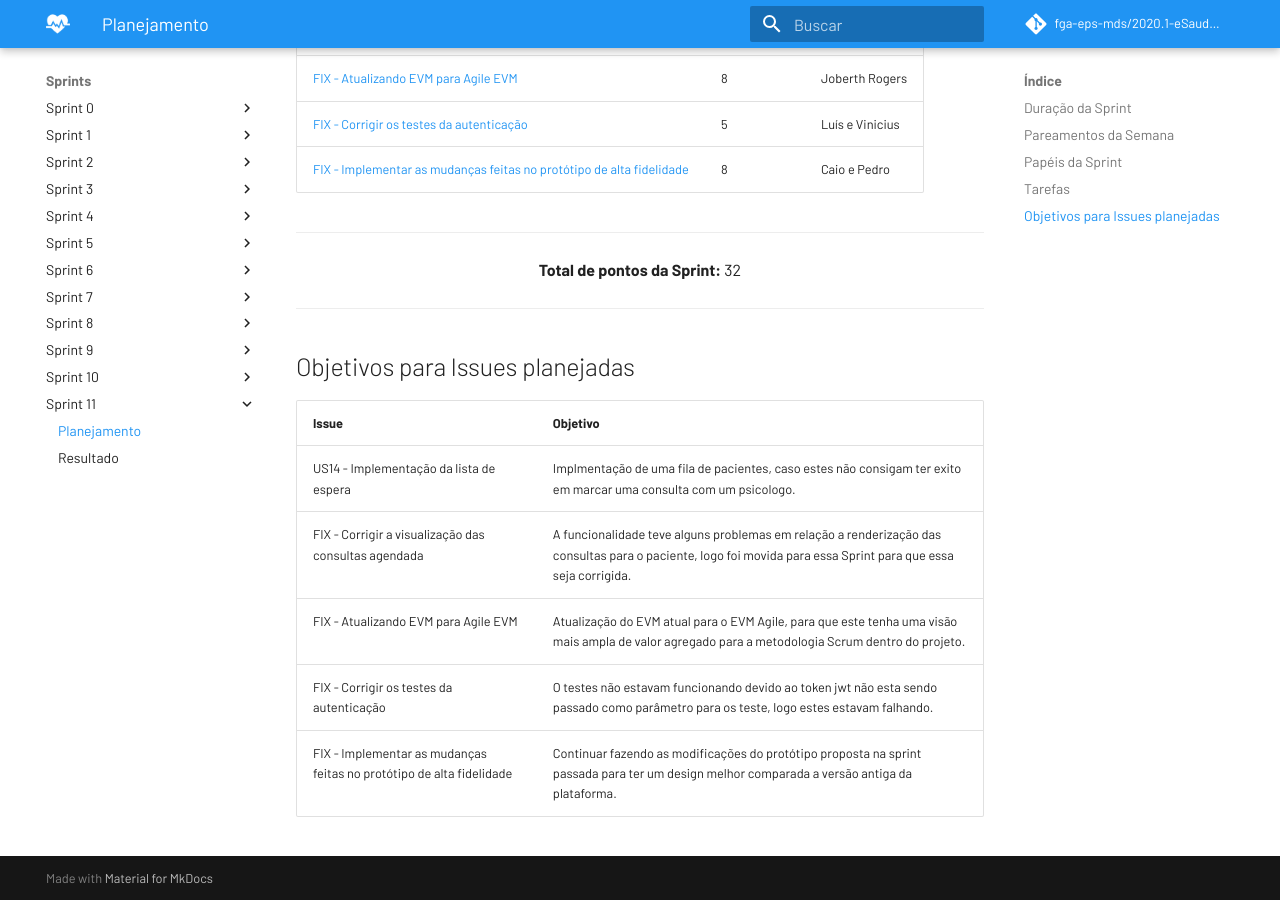
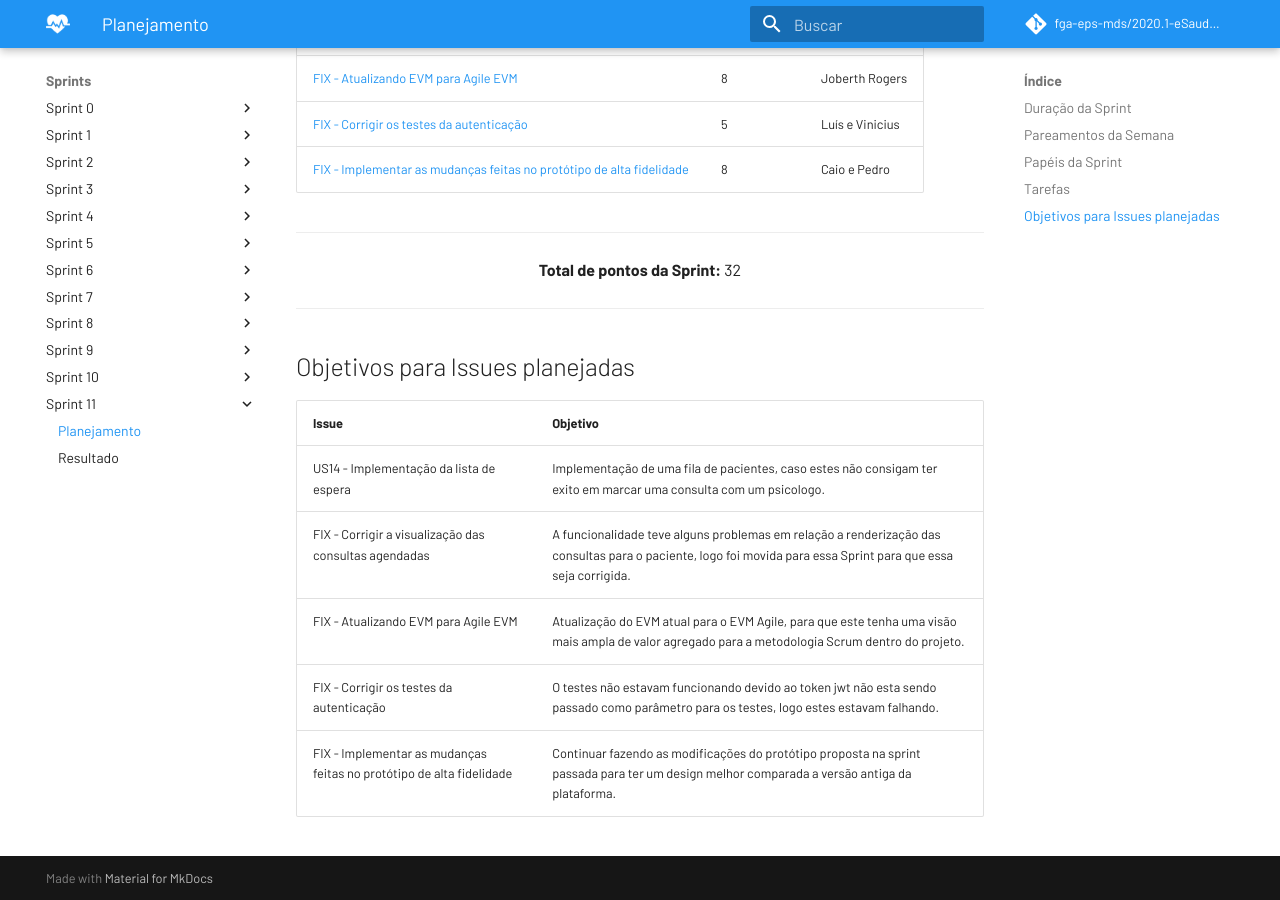
Before and after one commit to fga-eps-mds/2020.1-eSaudeUnB-Wiki, an MkDocs documentation site: the page built from docs/planejamento_sprint11.md, in a window 1280 px wide and 900 px high, scrolled down 1471 px. Built offline with MkDocs 1.6.1 and Material for MkDocs 9.7.7, drawn with Linux system fonts in a browser that asks for light colours; comment, search, counter and statistics services are not loaded.

Commit message:
fix: apply changes requested
Signed-off-by: Joberth Rogers <joberth.rogers18@gmail.com>

```diff
--- a/docs/planejamento_sprint11.md
+++ b/docs/planejamento_sprint11.md
@@ -64,8 +64,8 @@
 
 | Issue | Objetivo |
 | ----- | -------- |
-| US14 - Implementação da lista de espera | Implmentação de uma fila de pacientes, caso estes não consigam ter exito em marcar uma consulta com um psicologo. |
-| FIX - Corrigir a visualização das consultas agendada | A funcionalidade teve alguns problemas em relação a renderização das consultas para o paciente, logo foi movida para essa Sprint para que essa seja corrigida. |
+| US14 - Implementação da lista de espera | Implementação de uma fila de pacientes, caso estes não consigam ter exito em marcar uma consulta com um psicologo. |
+| FIX - Corrigir a visualização das consultas agendadas | A funcionalidade teve alguns problemas em relação a renderização das consultas para o paciente, logo foi movida para essa Sprint para que essa seja corrigida. |
 | FIX - Atualizando EVM para Agile EVM  | Atualização do EVM atual para o EVM Agile, para que este tenha uma visão mais ampla de valor agregado para a metodologia Scrum dentro do projeto. |
-| FIX - Corrigir os testes da autenticação | O testes não estavam funcionando devido ao token jwt não esta sendo passado como parâmetro para os teste, logo estes estavam falhando. |
+| FIX - Corrigir os testes da autenticação | O testes não estavam funcionando devido ao token jwt não esta sendo passado como parâmetro para os testes, logo estes estavam falhando. |
 | FIX - Implementar as mudanças feitas no protótipo de alta fidelidade | Continuar fazendo as modificações do protótipo proposta na sprint passada para ter um design melhor comparada a versão antiga da plataforma. |
```
Also changed, not shown: docs/resultado_sprint06.md (+1 -1 lines), docs/resultado_sprint08.md (+1 -1 lines), docs/resultado_sprint11.md (+1 -1 lines).
